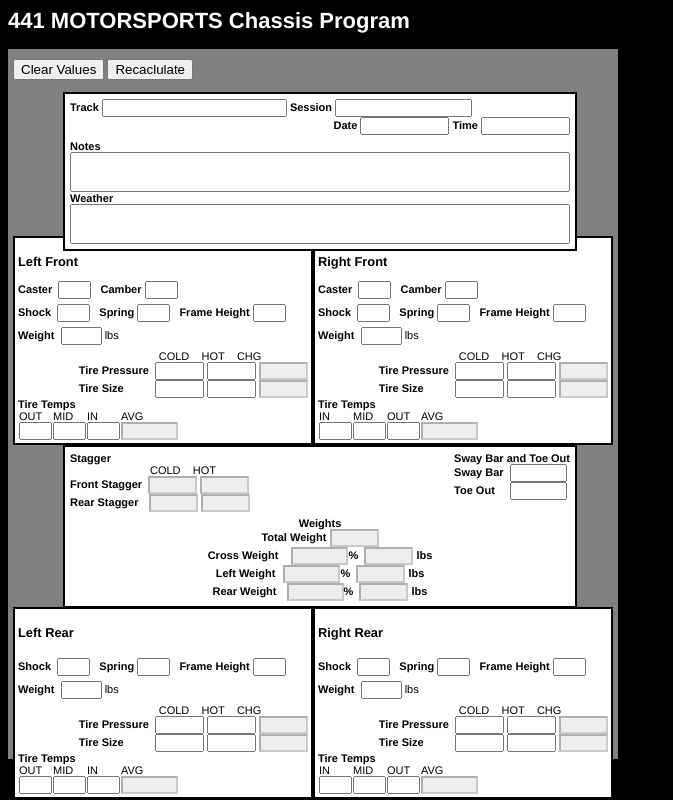
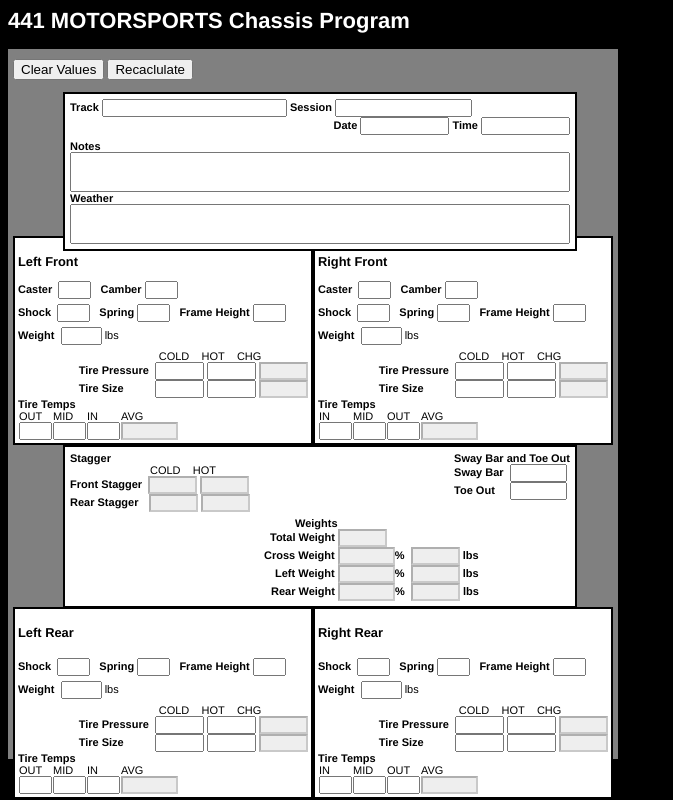
Before and after one commit to matth0128/Race_Car_Chassis_Program, a plain HTML site: page index.html in a window 1280 px wide. Shown: the whole page, without its empty margins (0-673 px from the left). Drawn offline with Linux system fonts and the light colour scheme.

Commit message:
More styling adjustments in the center div section.

```diff
--- a/css/main.css
+++ b/css/main.css
@@ -164,17 +164,19 @@
 
 #weights_div {
     padding-top:5px;
-    text-align:center;
     clear:both;}
 
+#weights_label {
+    margin-left:225px;}
+
 #total_weight_label {
-}
+    margin-left:200px;}
 
 #cross_weight_label {
-    margin-right:10px;}
+    margin-left:194px;}
 
 #left_weight_label {
-    padding-right:5px;}
+    margin-left:205px;}
 
 #rear_weight_label {
-    padding-right:7px;}
+    margin-left:201px;}
--- a/index.html
+++ b/index.html
@@ -160,7 +160,7 @@
                         <input id="rear_stagger_cold" type="text" size="3" disabled>&nbsp;<input id="rear_stagger_hot" type="text" size="3" disabled>
                     </div>
                     <div id="weights_div">
-                        <b>Weights</b><br>
+                        <span id="weights_label"><b>Weights</b></span><br>
                         <span id="total_weight_label"><b>Total Weight</b></span>
                         <input id="total_weight" type="text" size="3" disabled><br>
                         <span id="cross_weight_label"><b>Cross Weight</b></span>
```
